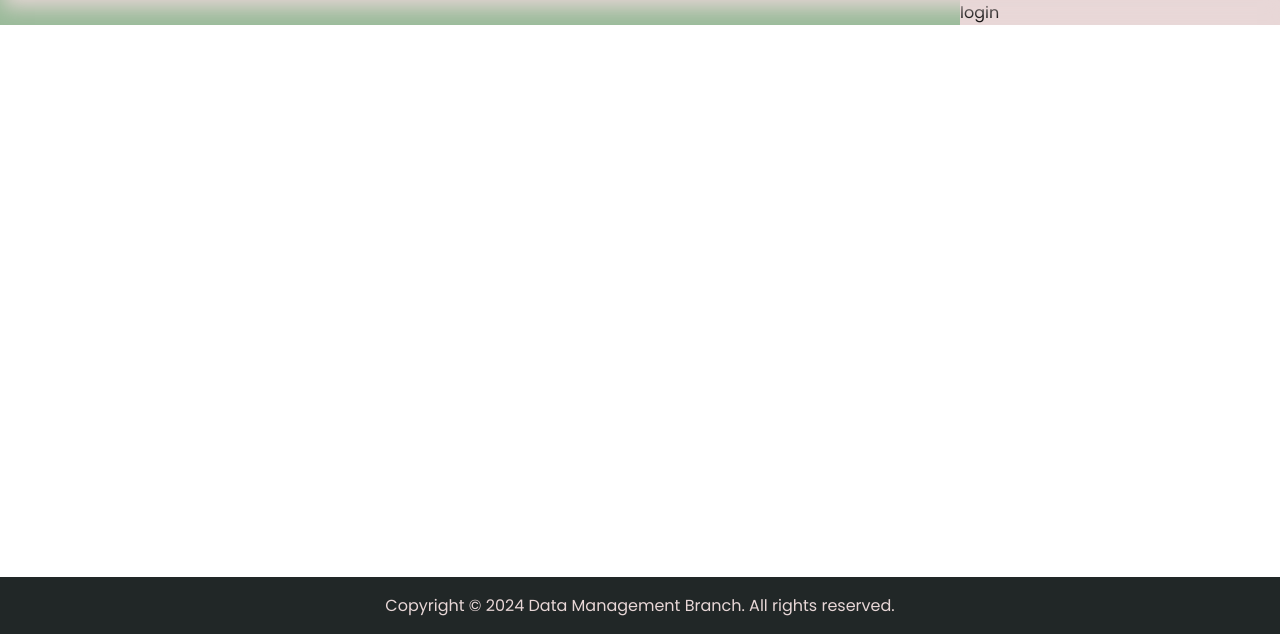
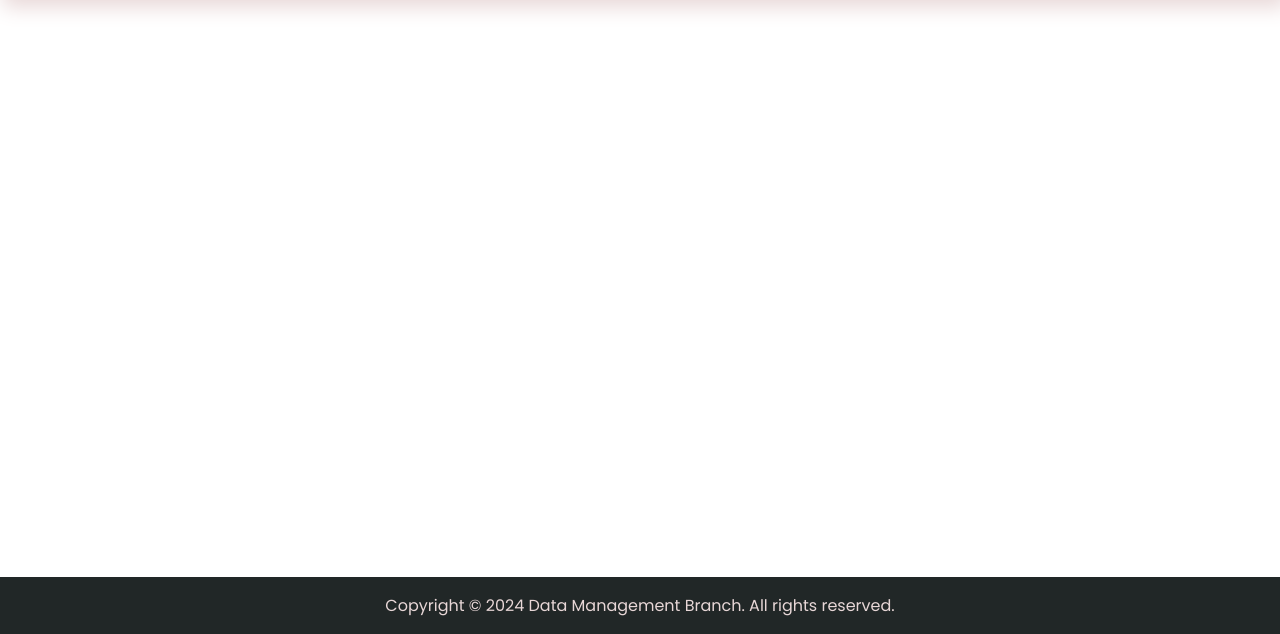
Before and after one commit to sluminda/MOE-NAIS, a website: page index.html in a window 1280 px wide. Shown: the part 166-800 px from the top of the page. Drawn offline with Linux system fonts and the light colour scheme.

Commit message:
First Commit

```diff
--- a/index.html
+++ b/index.html
@@ -27,11 +27,6 @@
       </header>
     </section>
 
-    <section id="body">
-      <div class="left"></div>
-      <div class="right">login</div>
-    </section>
-
     <section id="foot">
       <footer class="footer">
         <div>
--- a/package.json
+++ b/package.json
@@ -1,7 +1,6 @@
 {
   "name": "nemis-na",
   "version": "1.0.0",
-  "description": "",
   "main": "index.js",
   "scripts": {
     "test": "echo \"Error: no test specified\" && exit 1"
@@ -11,5 +10,6 @@
   "license": "ISC",
   "devDependencies": {
     "prettier": "^3.2.5"
-  }
+  },
+  "description": ""
 }
```
Also changed, not shown: 1 other file.
